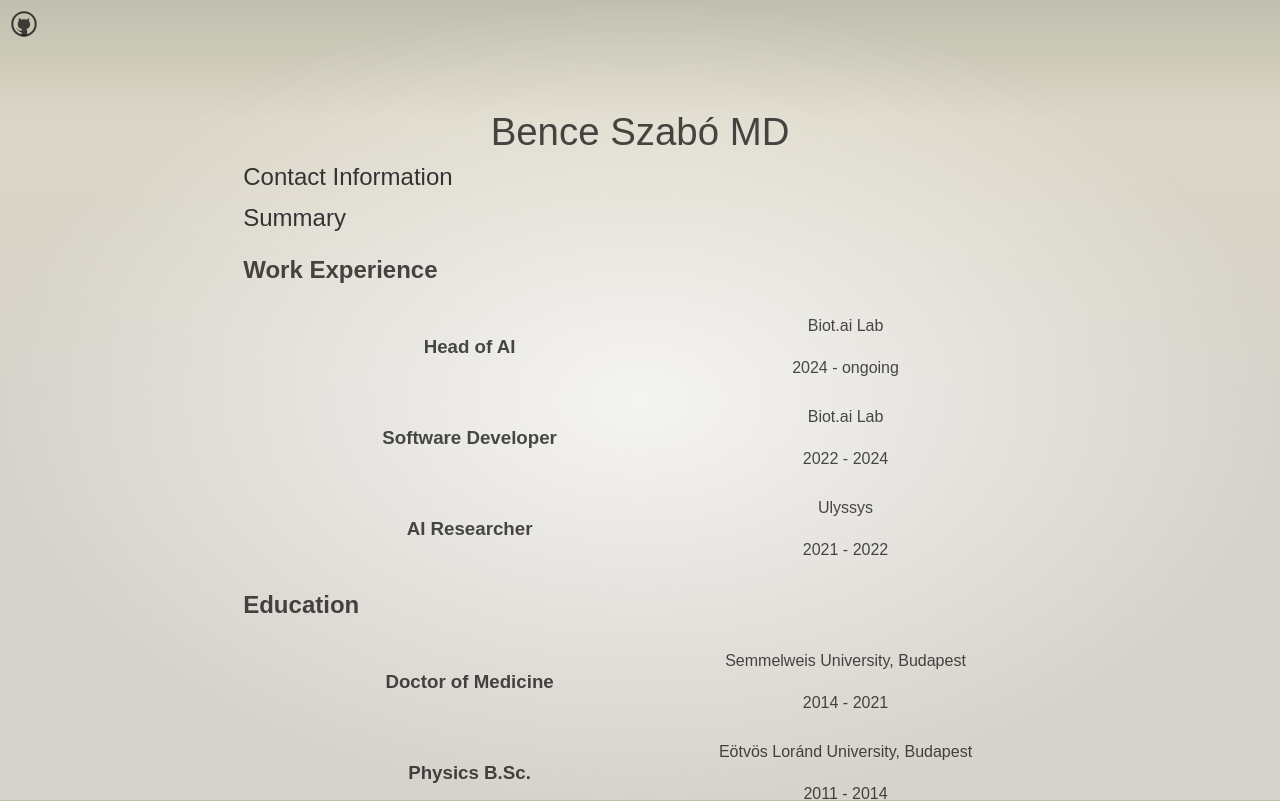
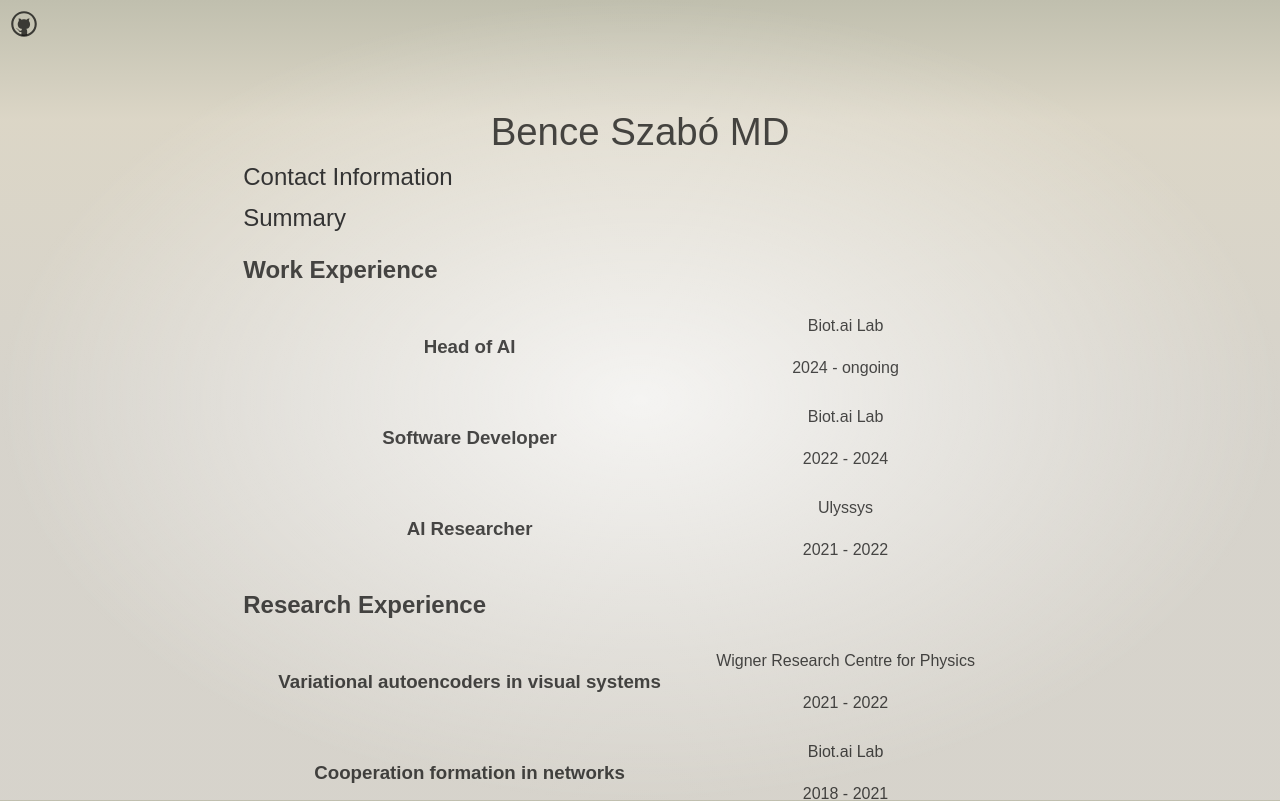
Before and after one commit to bncszb/bncszb.github.io, a SvelteKit app: page / in a window 1280 px wide. Shown: the top 801 px of the page. Built offline with nearby package versions, Linux system fonts and the light colour scheme.

Commit message:
add research

```diff
--- a/src/routes/+page.svelte
+++ b/src/routes/+page.svelte
@@ -1,6 +1,7 @@
 <script lang="ts">
   import AccordionItem from "$lib/components/AccordionItem.svelte";
   import Education from "./Education.svelte";
+  import Research from "./Research.svelte";
   import WorkExperience from "./WorkExperience.svelte";
 </script>
 
@@ -38,7 +39,10 @@
       modern frameworks.
     </p>
   </AccordionItem>
+
   <WorkExperience />
+
+  <Research />
 
   <Education />
 
--- /dev/null
+++ b/src/routes/Research.svelte
@@ -0,0 +1,59 @@
+<script>
+  import AccordionItem from "$lib/components/AccordionItem.svelte";
+  import HistoryElement from "$lib/components/HistoryElement.svelte";
+</script>
+
+<h2>Research Experience</h2>
+
+<AccordionItem useStyle={false}>
+  <!-- Header Content-->
+
+  <HistoryElement
+    title="Variational autoencoders in visual systems"
+    location="Wigner Research Centre for Physics"
+    time="2021 - 2022"
+    slot="headerSlot"
+  />
+
+  <!-- Body Content -->
+
+  <ul>
+    <li>
+      Study of normal and chained variational autoencoder models trained on
+      natural image patches
+    </li>
+    <li>Tensorflow Probability</li>
+    <li>Achieved 6x speedup</li>
+  </ul></AccordionItem
+>
+
+<AccordionItem useStyle={false}>
+  <!-- Header Content-->
+
+  <HistoryElement
+    title="Cooperation formation in networks"
+    location="Biot.ai Lab"
+    time="2018 - 2021"
+    slot="headerSlot"
+  />
+
+  <!-- Body Content -->
+
+  <ul>
+    <li>
+      The role of nodes with fix strategies in spatial social dilemma games
+    </li>
+    <li>
+      Prediction of nodes’ capability to spread cooperation using
+      semi-supervised learning with Graph Convolutional Networks
+    </li>
+    <li>
+      Tools:
+      <ul>
+        <li>PyTorch</li>
+        <li>Deep Graph Library</li>
+        <li>NetworkX</li>
+      </ul>
+    </li>
+  </ul>
+</AccordionItem>
```
